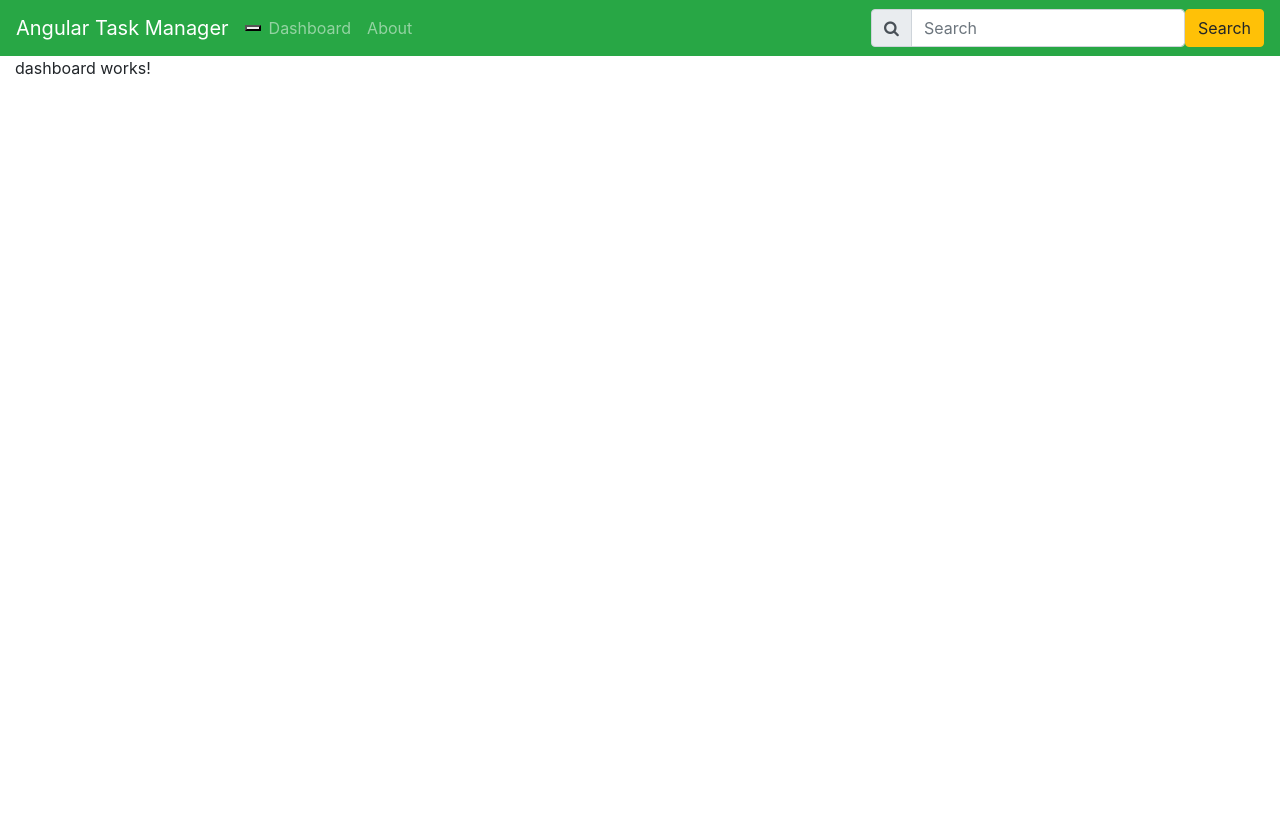
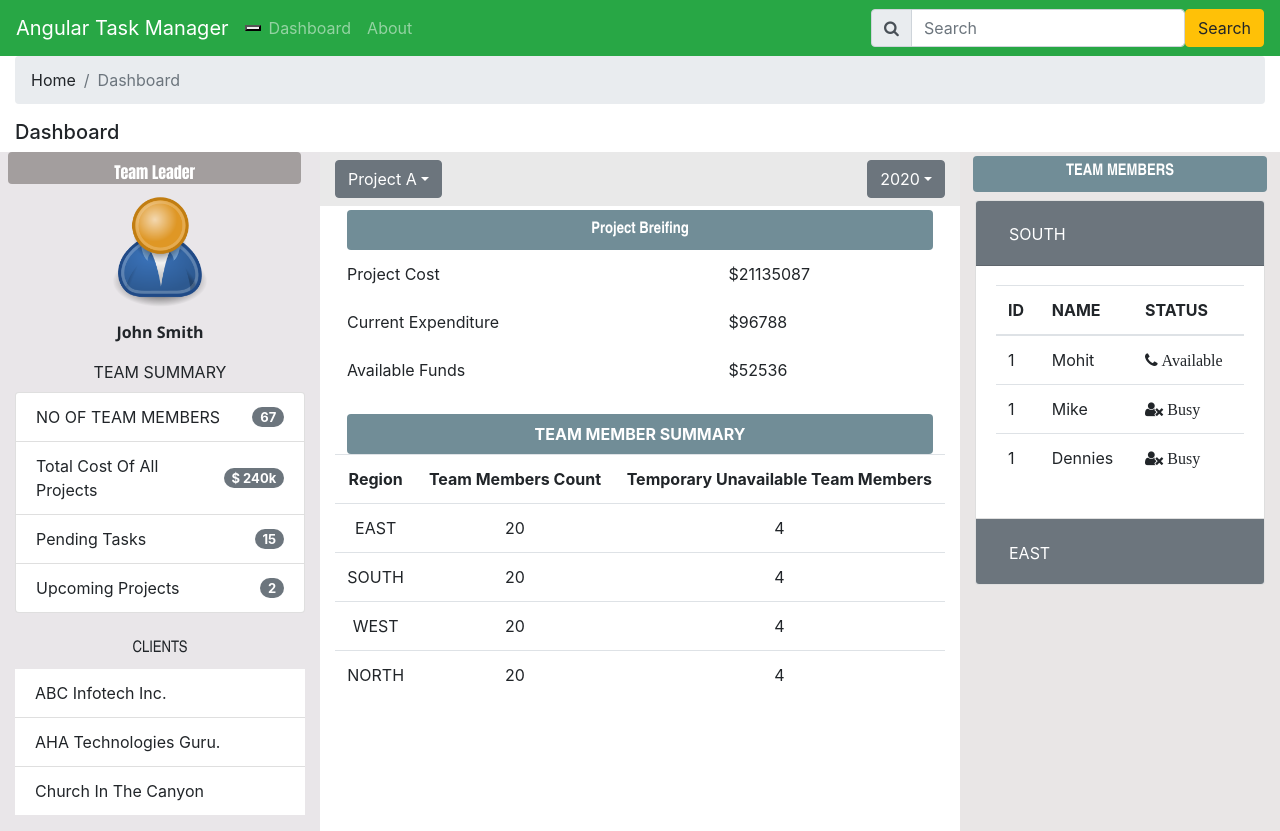
Before and after one commit to devmo2017/angular, an Angular app in the folder TaskManager/: page /dashboard in a window 1280 px wide. Before the commit the page ends 800 px from the top, so only its background shows below. Built offline with nearby package versions, Linux system fonts and the light colour scheme.

Commit message:
added various gui elements

```diff
--- a/TaskManager/angular.json
+++ b/TaskManager/angular.json
@@ -29,13 +29,13 @@
             ],
             "styles": [
               "src/styles.scss",
-              "node_modules/bootstrap/dist/css/bootstrap.css",
+              "node_modules/bootstrap/dist/css/bootstrap.min.css",
               "node_modules/font-awesome/css/font-awesome.css"
             ],
             "scripts": [
-              "node_modules/jquery/dist/jquery.js",
-              "node_modules/popper.js/dist/popper.js",
-              "node_modules/bootstrap/dist/js/bootstrap.js"
+              "node_modules/jquery/dist/jquery.min.js",
+              "node_modules/popper.js/dist/popper.min.js",
+              "node_modules/bootstrap/dist/js/bootstrap.min.js"
             ]
           },
           "configurations": {
--- a/TaskManager/src/app/dashboard/dashboard.component.html
+++ b/TaskManager/src/app/dashboard/dashboard.component.html
@@ -1 +1,220 @@
-<p>dashboard works!</p>
+<nav>
+  <ol class="breadcrumb">
+    <li class="breadcrumb-item"><a routeLink="dashboard">Home</a></li>
+    <li class="breadcrumb-item active">Dashboard</li>
+  </ol>
+</nav>
+<h5>Dashboard</h5>
+<div class="row">
+  <div class="col-lg-3 pb-3" style="background-color: #e9e6e9;">
+    <div class="row">
+      <div class="col-11 text-white text-center mx-2 rounded pt-2 pv-2 font-weight-bold"
+        style="background-color: #a39e9e; font-family: Impact, Haettenschweiler, 'Arial Narrow Bold', sans-serif;">
+        {{Designation}}
+      </div>
+      <div class="col-12 text-center mt-2">
+        <img src="assets/user.png" width="120px">
+      </div>
+      <div class="col-12 text-center pt-2 pb-2 font-weight-bold"
+        style="font-family: 'Segoe UI', Tahoma, Geneva, Verdana, sans-serif;">
+        {{Username}}
+      </div>
+      <div class="col-12 text-center pt-2 pb-2 font-family: Arial">TEAM SUMMARY</div>
+      <div class="col-12 mb-3">
+        <ul class="list-group">
+          <li class="list-group-item d-flex justify-content-between align-items-center">NO OF TEAM MEMBERS
+            <span class="badge badge-secondary badge-pill" style="font-size: 13px;">{{NoOfTeamMembers}}</span>
+          </li>
+          <li class="list-group-item d-flex justify-content-between align-items-center">Total Cost Of All Projects
+            <span class="badge badge-secondary badge-pill" style="font-size: 13px;">$ {{TotalCostOfAllProjects}}k</span>
+          </li>
+          <li class="list-group-item d-flex justify-content-between align-items-center">Pending Tasks
+            <span class="badge badge-secondary badge-pill" style="font-size: 13px;">{{PendingTasks}}</span>
+          </li>
+          <li class="list-group-item d-flex justify-content-between align-items-center">Upcoming Projects
+            <span class="badge badge-secondary badge-pill" style="font-size: 13px;">{{UpComingProjects}}</span>
+          </li>
+        </ul>
+      </div>
+      <div class="col-12 text-center pt-2 pb-2" style="font-family: Arial Narrow;">CLIENTS</div>
+      <div class="col-12">
+        <ul class="list-group list-group-flush">
+          <li class="list-group-item">ABC Infotech Inc.</li>
+          <li class="list-group-item">AHA Technologies Guru.</li>
+          <li class="list-group-item">Church In The Canyon</li>
+        </ul>
+      </div>
+    </div>
+  </div>
+  <div class="col-lg-6">
+    <div class="row">
+      <div class="col-12 pt-0 pb-2" style="background-color: #e9e9e9;">
+        <div class="row mt-2">
+          <div class="col-6 text-left">
+            <div class="dropdown">
+              <button class="btn btn-secondary dropdown-toggle" type="button" id="dropdownMenuButton"
+                data-toggle="dropdown">Project A</button>
+              <div class="dropdown-menu">
+                <a class="dropdown-item" href="#">Project A</a>
+                <a class="dropdown-item" href="#">Project B</a>
+                <a class="dropdown-item" href="#">Project C</a>
+                <a class="dropdown-item" href="#">Project D</a>
+              </div>
+            </div>
+          </div>
+          <div class="col-6 text-right">
+            <div class="dropdown">
+              <button class="btn btn-secondary dropdown-toggle" type="button" id="dropdownMenuButton"
+                data-toggle="dropdown">2020</button>
+              <div class="dropdown-menu">
+                <a class="dropdown-item" href="#">2019</a>
+                <a class="dropdown-item" href="#">2018</a>
+                <a class="dropdown-item" href="#">2017</a>
+                <a class="dropdown-item" href="#">2016</a>
+              </div>
+            </div>
+          </div>
+        </div>
+      </div>
+      <div class="col-11 mx-auto mt-1 text-white text-center pt-2 pb-2 mx-auto rounded font-weight-bold"
+        style="background-color: #718d97; font-family: Arial Narrow;">
+        Project Breifing</div>
+      <div class="col-12">
+        <table class="table table-borderless">
+          <tr>
+            <td>Project Cost</td>
+            <td>${{ProjectCost}}</td>
+          </tr>
+          <tr>
+            <td>Current Expenditure</td>
+            <td>${{CurrentExpenditure}}</td>
+          </tr>
+          <tr>
+            <td>Available Funds</td>
+            <td>${{AvailableFunds}}</td>
+          </tr>
+        </table>
+      </div>
+      <div class="col-11 mx-auto mt-1 text-white text-center pt-2 pb-2 mx-2 rounded font-weight-bold"
+        style="background-color: #718d97;">TEAM MEMBER SUMMARY</div>
+      <div class="col-12">
+        <table class="table text-center">
+          <tr>
+            <th>Region</th>
+            <th>Team Members Count</th>
+            <th>Temporary Unavailable Team Members</th>
+          </tr>
+          <tr>
+            <td>EAST</td>
+            <td>20</td>
+            <td>4</td>
+          </tr>
+          <tr>
+            <td>SOUTH</td>
+            <td>20</td>
+            <td>4</td>
+          </tr>
+          <tr>
+            <td>WEST</td>
+            <td>20</td>
+            <td>4</td>
+          </tr>
+          <tr>
+            <td>NORTH</td>
+            <td>20</td>
+            <td>4</td>
+          </tr>
+        </table>
+      </div>
+    </div>
+  </div>
+
+  <div class="col-lg-3" style="background-color: #e9e6e6;">
+    <div class="row">
+      <div class="col-11 mx-auto mt-1 text-white text-center pt-1 pb-2 mx-2 rounded font-weight-bold"
+        style="background-color: #718d97; font-family: Arial Narrow;">TEAM MEMBERS</div>
+      <div class="col-lg-12 pt-2">
+        <div class="accordion" id="accordion1">
+
+          <div class="card">
+            <div class="card-header badge-secondary" id="card1">
+              <h2 class="mb-0">
+                <button class="btn btn-link text-white" type="button" data-toggle="collapse"
+                  data-target="#cardbody1">SOUTH</button>
+              </h2>
+            </div>
+            <div id="cardbody1" class="collapse show" data-parent="#accordion1">
+              <div class="card-body">
+                <table class="table">
+                  <thead>
+                    <tr>
+                      <th>ID</th>
+                      <th>NAME</th>
+                      <th>STATUS</th>
+                    </tr>
+                  </thead>
+                  <tbody>
+                    <tr>
+                      <td>1</td>
+                      <td>Mohit</td>
+                      <td><i class="fa fa-phone"> Available</i></td>
+                    </tr>
+                    <tr>
+                      <td>1</td>
+                      <td>Mike</td>
+                      <td><i class="fa fa-user-times"> Busy</i></td>
+                    </tr>
+                    <tr>
+                      <td>1</td>
+                      <td>Dennies</td>
+                      <td><i class="fa fa-user-times"> Busy</i></td>
+                    </tr>
+                  </tbody>
+                </table>
+              </div>
+            </div>
+          </div>
+
+          <div class="card">
+            <div class="card-header badge-secondary" id="card2">
+              <h2 class="mb-0">
+                <button class="btn btn-link text-white" type="button" data-toggle="collapse"
+                  data-target="#cardbody2">EAST</button>
+              </h2>
+            </div>
+            <div id="cardbody2" class="collapse" data-parent="#accordion1">
+              <div class="card-body">
+                <table class="table">
+                  <thead>
+                    <tr>
+                      <th>ID</th>
+                      <th>NAME</th>
+                      <th>STATUS</th>
+                    </tr>
+                  </thead>
+                  <tbody>
+                    <tr>
+                      <td>1</td>
+                      <td>Mohit</td>
+                      <td><i class="fa fa-phone">Available</i></td>
+                    </tr>
+                    <tr>
+                      <td>1</td>
+                      <td>Mike</td>
+                      <td><i class="fa fa-user-times">Busy</i></td>
+                    </tr>
+                    <tr>
+                      <td>1</td>
+                      <td>Dennies</td>
+                      <td><i class="fa fa-user-times">Busy</i></td>
+                    </tr>
+                  </tbody>
+                </table>
+              </div>
+            </div>
+          </div>
+
+        </div>
+      </div>
+    </div>
+  </div>
--- a/TaskManager/src/app/dashboard/dashboard.component.ts
+++ b/TaskManager/src/app/dashboard/dashboard.component.ts
@@ -1,15 +1,30 @@
-import { Component, OnInit } from '@angular/core';
+import { Component, OnInit } from "@angular/core";
 
 @Component({
-  selector: 'app-dashboard',
-  templateUrl: './dashboard.component.html',
-  styleUrls: ['./dashboard.component.scss']
+  selector: "app-dashboard",
+  templateUrl: "./dashboard.component.html",
+  styleUrls: ["./dashboard.component.scss"]
 })
 export class DashboardComponent implements OnInit {
-
-  constructor() { }
+  Designation: string;
+  Username: string;
+  NoOfTeamMembers: number;
+  TotalCostOfAllProjects: number;
+  PendingTasks: number;
+  UpComingProjects: number;
+  ProjectCost: number;
+  CurrentExpenditure: number;
+  AvailableFunds: number;
 
   ngOnInit(): void {
+    this.Designation = "Team Leader";
+    this.Username = "John Smith";
+    this.NoOfTeamMembers = 67;
+    this.TotalCostOfAllProjects = 240;
+    this.PendingTasks = 15;
+    this.UpComingProjects = 2;
+    this.ProjectCost = 21135087;
+    this.CurrentExpenditure = 96788;
+    this.AvailableFunds = 52536;
   }
-
 }
```
Also changed, not shown: TaskManager/src/assets/user.png (added).
